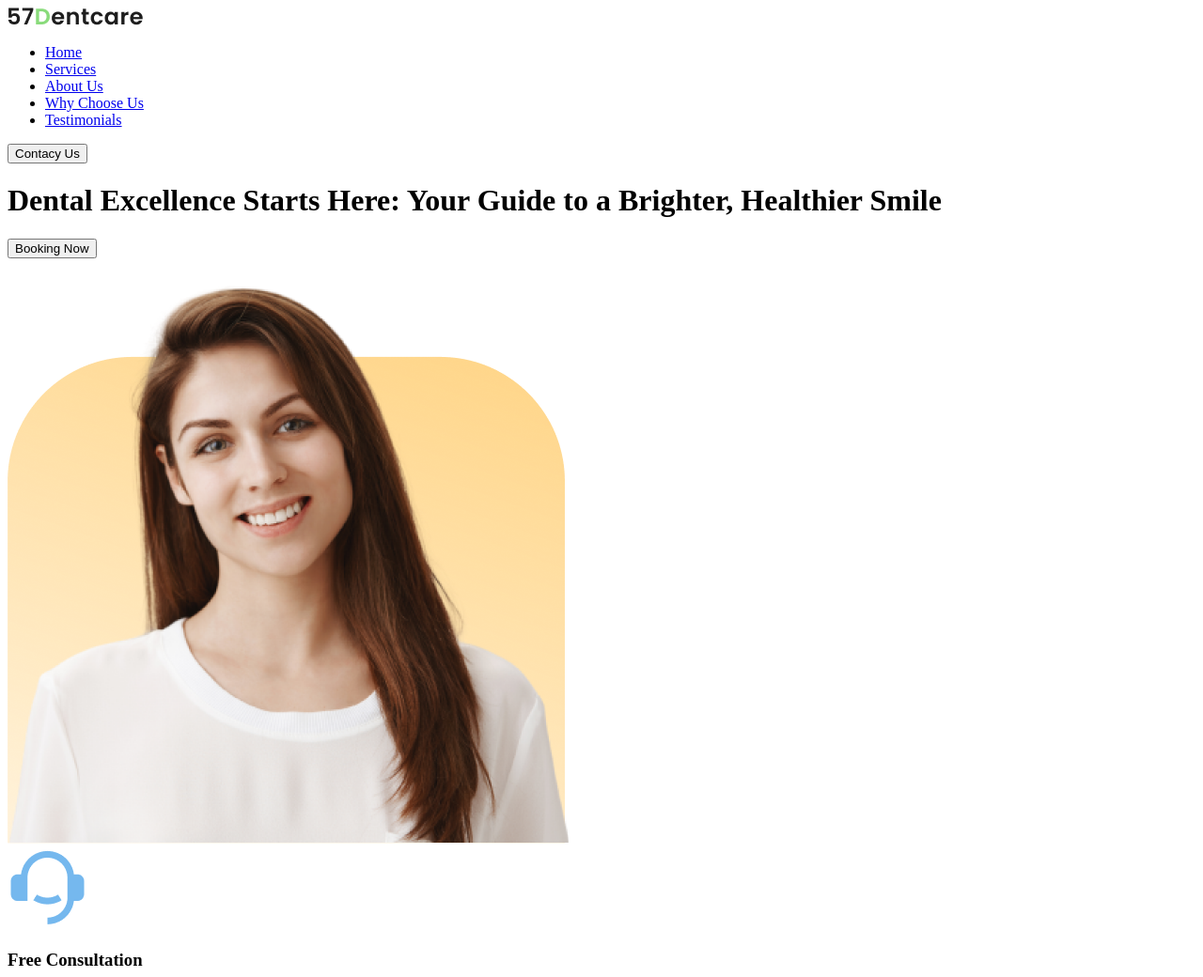
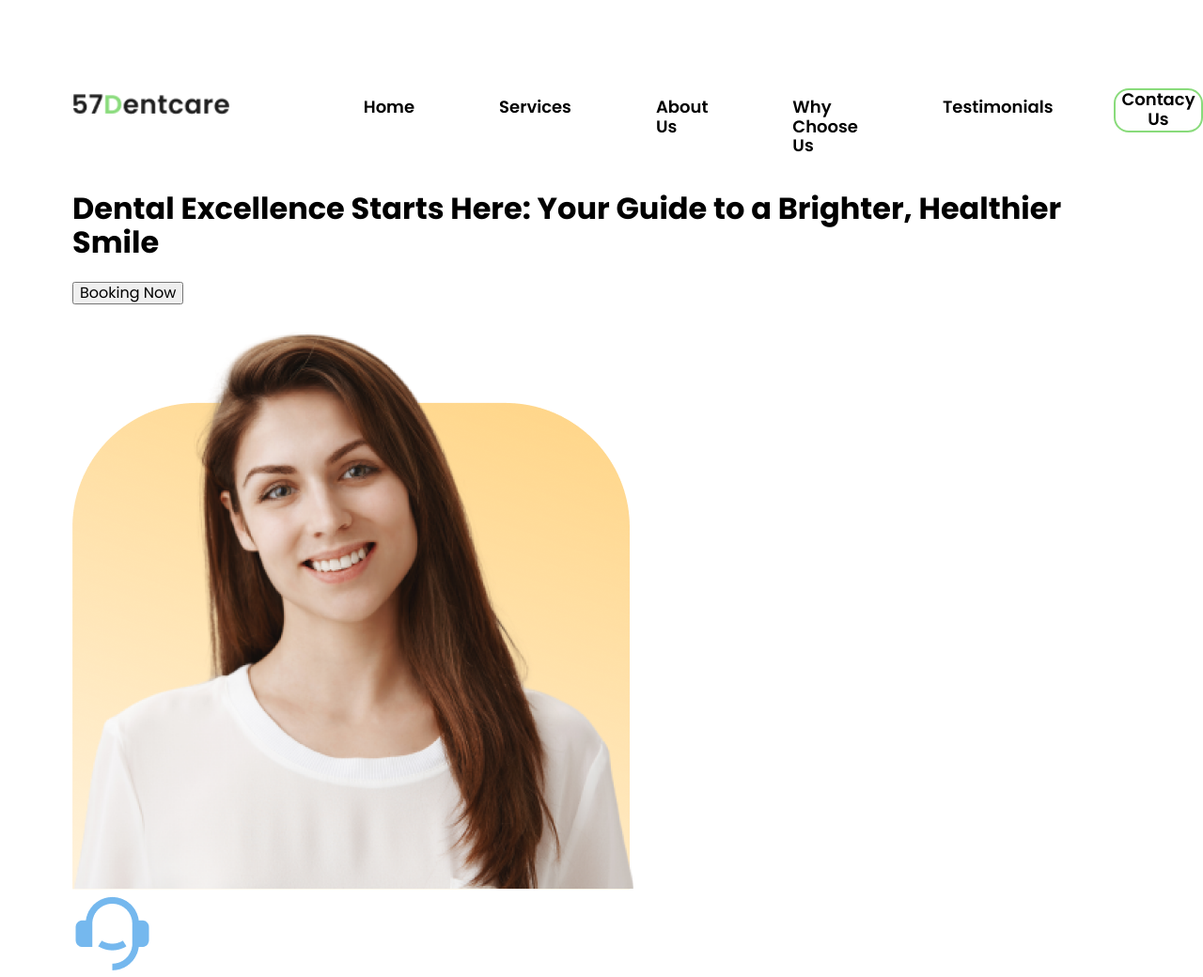
Before and after one commit to Magnus198/57DentCare, a plain HTML site: page index.html in a window 1280 px wide. Shown: the top 1040 px of the page at 94% size. Drawn offline with Linux system fonts and the light colour scheme.

Commit message:
add style for header

```diff
--- a/index.html
+++ b/index.html
@@ -5,33 +5,36 @@
     <meta charset="UTF-8">
     <meta name="viewport" content="width=device-width, initial-scale=1.0">
     <link rel="stylesheet" href="style.css">
+    <link rel="stylesheet" href="normalize.css">
     <title>57DentCare</title>
 </head>
 
 <body>
-    <header>
-        <div>
-            <img src="img/logotype.png" alt="logotype">
-            <nav>
-                <ul>
-                    <li>
-                        <a href="#">Home</a>
+    <header class="header">
+        <div class="container header-container">
+            <div class="header-group">
+                <img src="img/logotype.png" alt="logotype" class="logotype">
+                <nav class="header-nav">
+                    <ul class="header-nav-list">
+                        <li class="header-nav-list-element">
+                            <a class="header-nav-link" href="#">Home</a>
                         </li>
-                    <li>
-                        <a href="#">Services</a>
+                        <li class="header-nav-list-element">
+                            <a class="header-nav-link" href="#">Services</a>
                         </li>
-                    <li>
-                        <a href="#">About Us</a>
+                        <li class="header-nav-list-element">
+                            <a class="header-nav-link" href="#">About Us</a>
                         </li>
-                    <li>
-                        <a href="#">Why Choose Us</a>
+                        <li class="header-nav-list-element">
+                            <a class="header-nav-link" href="#">Why Choose Us</a>
                         </li>
-                    <li>
-                        <a href="#">Testimonials</a>
+                        <li class="header-nav-list-element">
+                            <a class="header-nav-link" href="#">Testimonials</a>
                         </li>
                     </ul>
                 </nav>
-            <button>Contacy Us</button>
+                <button class="header-button">Contacy Us</button>
+            </div>
             <div>
                 <div>
                     <h1>Dental Excellence Starts Here: Your Guide to a Brighter, Healthier Smile</h1>
@@ -154,11 +157,13 @@
                         Dental Services</h2>
                     <div>
                         <img src="img/group.png" alt="group">
-                        <p>Experienced Professionals: Our team consists of highly skilled and knowledgeable dental experts.</p>
+                        <p>Experienced Professionals: Our team consists of highly skilled and knowledgeable dental
+                            experts.</p>
                     </div>
                     <div>
                         <img src="img/group.png" alt="group">
-                        <p>EState-of-the-Art Technology: We invest in the latest dental technology to provide the best care.</p>
+                        <p>EState-of-the-Art Technology: We invest in the latest dental technology to provide the best
+                            care.</p>
                     </div>
                     <div>
                         <img src="img/group.png" alt="group">
@@ -166,7 +171,8 @@
                     </div>
                     <div>
                         <img src="img/group.png" alt="group">
-                        <p>Patient Education: We believe in educating our patients about their oral health to make informed decisions.</p>
+                        <p>Patient Education: We believe in educating our patients about their oral health to make
+                            informed decisions.</p>
                     </div>
                     <div>
                         <img src="img/group.png" alt="group">
@@ -185,7 +191,8 @@
             <p>Testimonials</p>
             <h2>What People Say About Us</h2>
             <img src="img/frame2.png" alt="frame2">
-            <h3>"In an emergency situation, I was amazed by how quickly they accommodated me. The dentist's skill and compassion were evident. I'm grateful for their prompt care."</h3>
+            <h3>"In an emergency situation, I was amazed by how quickly they accommodated me. The dentist's skill and
+                compassion were evident. I'm grateful for their prompt care."</h3>
             <h4>David Gahan</h4>
             <p>Detroit, Michigan</p>
         </div>
--- a/style.css
+++ b/style.css
@@ -0,0 +1,90 @@
+@font-face {
+    font-family: 'poppins';
+    src: url('fonts/poppins-medium.woff2') format('woff2'),
+        url('fonts/poppins-medium.woff') format('woff');
+    font-weight: 500;
+    font-style: normal;
+}
+
+@font-face {
+    font-family: 'poppins';
+    src: url('fonts/poppins-regular.woff2') format('woff2'),
+        url('fonts/poppins-regular.woff') format('woff');
+    font-weight: 400;
+    font-style: normal;
+}
+
+@font-face {
+    font-family: 'poppins';
+    src: url('fonts/poppins-bold.woff2') format('woff2'),
+        url('fonts/poppins-bold.woff') format('woff');
+    font-weight: 700;
+    font-style: normal;
+}
+
+@font-face {
+    font-family: 'poppins';
+    src: url('fonts/poppins-semibold.woff2') format('woff2'),
+        url('fonts/poppins-semibold.woff') format('woff');
+    font-weight: 600;
+    font-style: normal;
+}
+
+body {
+    font-family: 'poppins';
+}
+
+.container {
+    padding-left: 77px;
+    padding-right: 77px;
+}
+
+a {
+    text-decoration: none;
+}
+
+ul {
+    list-style: none;
+}
+
+/* Header */
+.header-container {
+    padding-top: 100px;
+}
+
+.header-group {
+    display: flex;
+}
+
+
+.logotype {
+    height: 22px;
+}
+
+.header-nav-list {
+    display: flex;
+    padding-left: 143px;
+    margin-top: 5px;
+}
+
+.header-nav-list-element:not(:first-child) {
+    margin-left: 90px;
+}
+
+.header-nav-link {
+    color: black;
+    font-weight: 600;
+    font-size: 18px;
+}
+
+.header-button {
+    margin-top: -6px;
+    margin-left: 65px;
+    height: 47px;
+    background-color: white;
+    border: 2px solid #89DB7B;
+    border-radius: 16px;
+    font-weight: 600;
+    font-size: 18px;
+    width: 150px;
+}
```
Also changed, not shown: fonts/poppins-bold.woff (added), fonts/poppins-bold.woff2 (added), fonts/poppins-medium.woff (added), fonts/poppins-medium.woff2 (added), fonts/poppins-regular.woff (added), fonts/poppins-regular.woff2 (added), fonts/poppins-semibold.woff (added), fonts/poppins-semibold.woff2 (added), normalize.css (added). Lines whose indentation alone changed are shown as unchanged.
